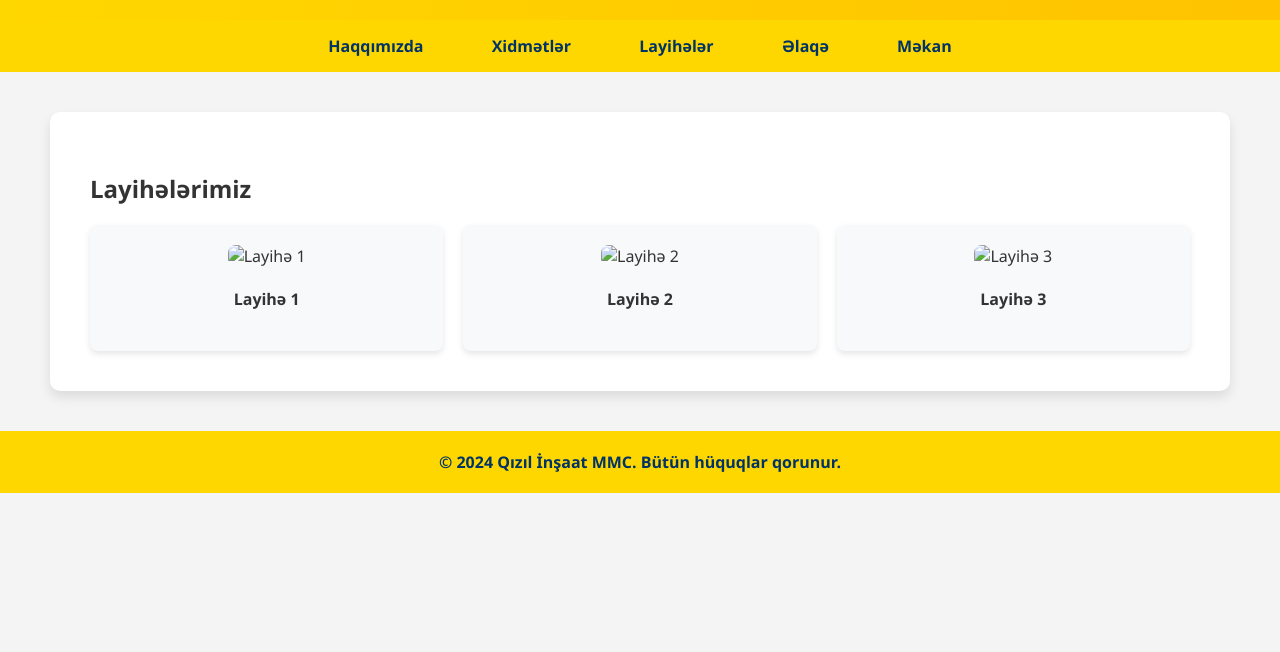
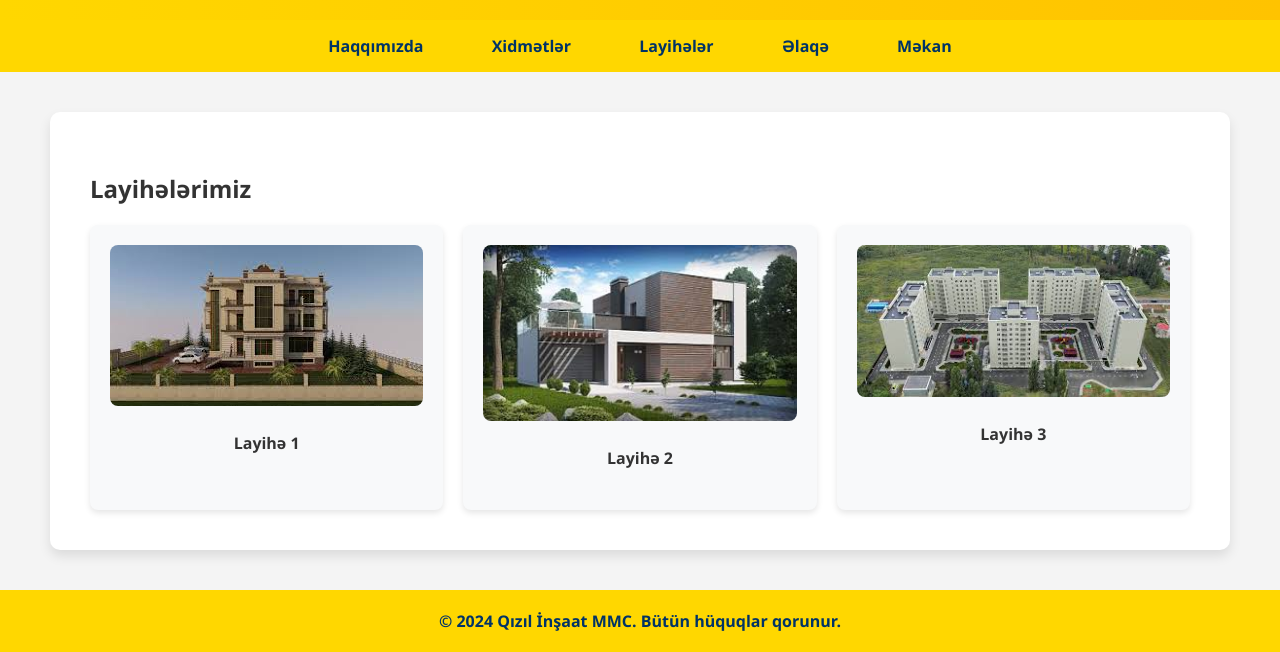
Before and after one commit to nikopro757/qizilinsaat, a plain HTML site: page index.html in a window 1280 px wide. Both pictures are taken after a click on the link "Layihələr". Shown: the part 164-816 px from the top of the page. Drawn offline with Linux system fonts and the light colour scheme.

Commit message:
index.html

```diff
--- a/index.html
+++ b/index.html
@@ -167,15 +167,15 @@
     <h2>Layihələrimiz</h2>
     <div class="projects">
       <div class="project">
-        <img src="layihe1.webp" alt="Layihə 1">
+        <img src="layihe1.png" alt="Layihə 1">
         <h4>Layihə 1</h4>
       </div>
       <div class="project">
-        <img src="layihe2.webp" alt="Layihə 2">
+        <img src="layihe2.png" alt="Layihə 2">
         <h4>Layihə 2</h4>
       </div>
       <div class="project">
-        <img src="layihe3.webp" alt="Layihə 3">
+        <img src="layihe3.png" alt="Layihə 3">
         <h4>Layihə 3</h4>
       </div>
     </div>
```
